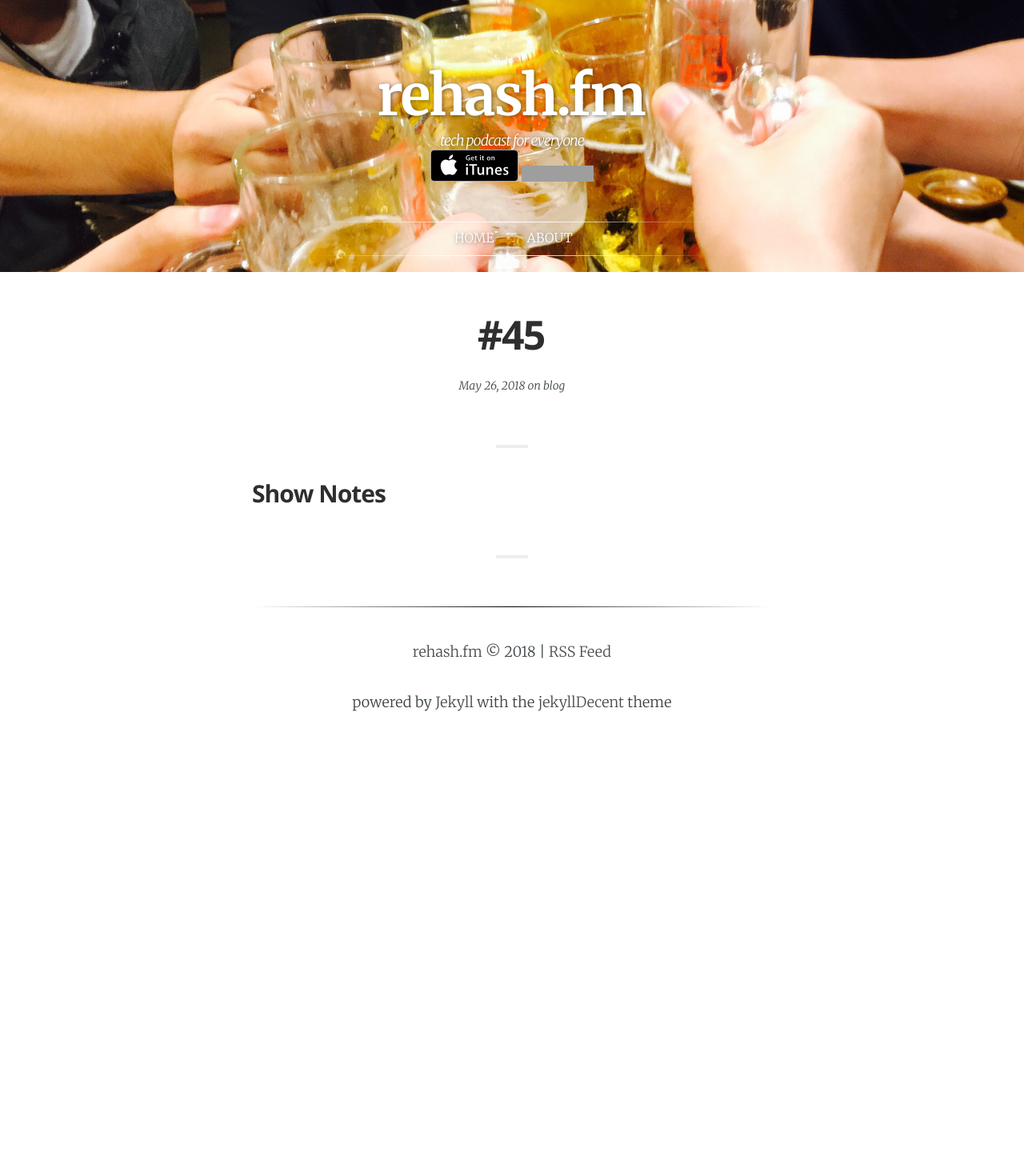
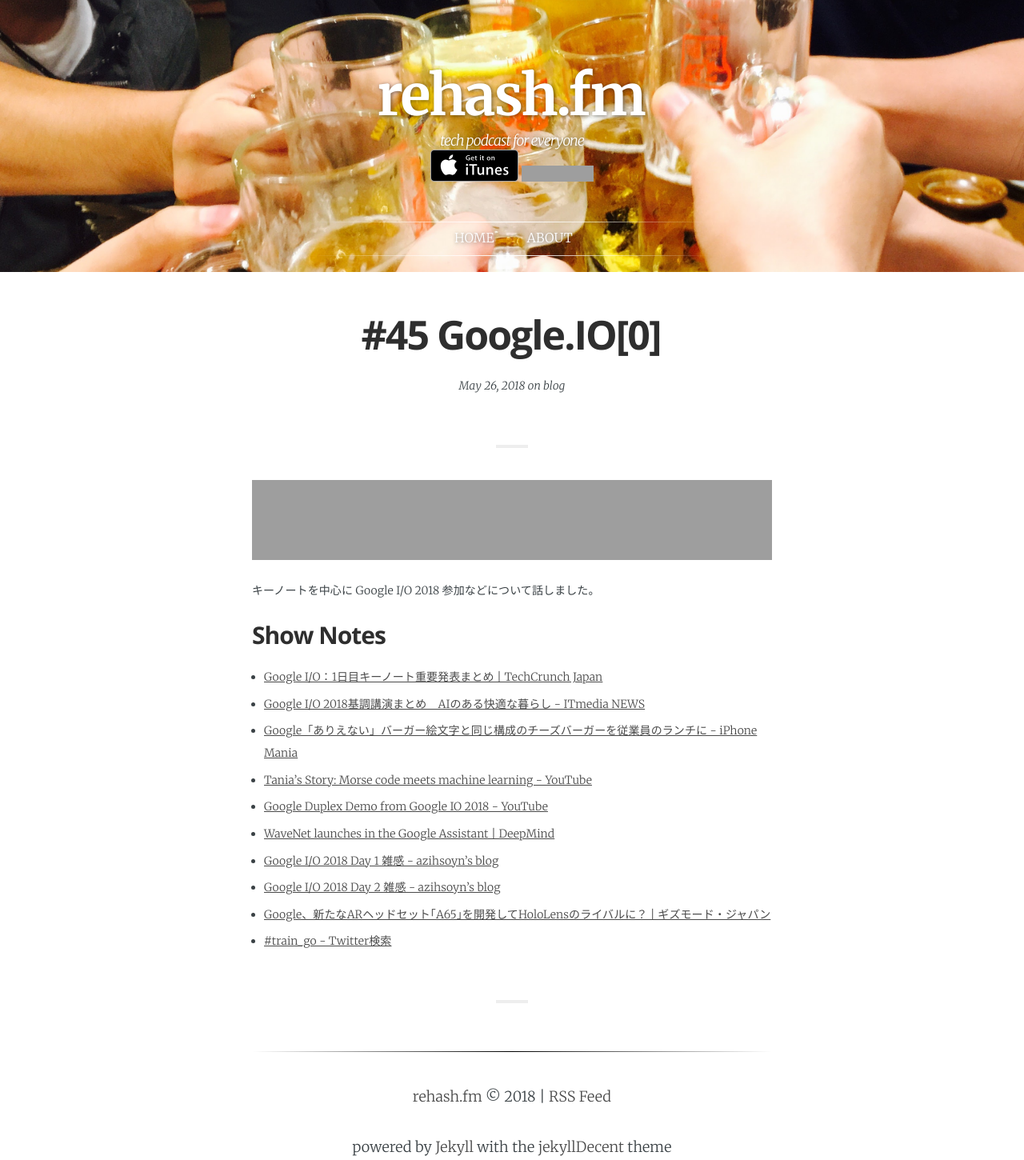
Before and after one commit to rehashfm/rehash.fm, a Jekyll site: the page built from _posts/2018-05-27-45.md, in a window 1280 px wide. Shown: the whole page at 80% size. Built offline with Jekyll 4.4.1, drawn with Linux system fonts in a browser that asks for light colours; some web fonts are replaced; before the commit the page ends 900 px from its top, so only the background shows below that; grey boxes are pictures that could not be loaded.

Commit message:
show_notes 45

```diff
--- a/_posts/2018-05-27-45.md
+++ b/_posts/2018-05-27-45.md
@@ -1,11 +1,23 @@
 ---
 layout:            post
-title:             "#45"
+title:             "#45 Google.IO[0]"
 date:              2018-05-27 07:00:00 +0900
 tags:              blog
 category:          Blog
 author:            smile-0yen,azihsoyn
-excerpt:
+excerpt:           キーノートを中心に Google I/O 2018 参加などについて話しました。
 ---
+<iframe width="100%" height="50" scrolling="no" frameborder="no" src="https://w.soundcloud.com/player/?url=https%3A//api.soundcloud.com/tracks/449609793&amp;auto_play=false&amp;hide_related=false&amp;show_user=true&amp;show_reposts=false&amp;visual=false&amp;show_artwork=false&amp;default_height=75"></iframe>
+キーノートを中心に Google I/O 2018 参加などについて話しました。
 
 ## Show Notes
+- [Google I/O：1日目キーノート重要発表まとめ \| TechCrunch Japan](https://jp.techcrunch.com/2018/05/10/https-techcrunch-com-2018-05-08-8-big-announcements-from-google-i-o-2018/){:target="_blank"}
+- [Google I/O 2018基調講演まとめ　AIのある快適な暮らし \- ITmedia NEWS](http://www.itmedia.co.jp/news/articles/1805/09/news053.html){:target="_blank"}
+- [Google「ありえない」バーガー絵文字と同じ構成のチーズバーガーを従業員のランチに \- iPhone Mania](https://iphone-mania.jp/news-192032/){:target="_blank"}
+- [Tania’s Story: Morse code meets machine learning \- YouTube](https://www.youtube.com/watch?v=Oc_QMQ4QHcw){:target="_blank"}
+- [Google Duplex Demo from Google IO 2018 \- YouTube](https://www.youtube.com/watch?v=bd1mEm2Fy08){:target="_blank"}
+- [WaveNet launches in the Google Assistant \| DeepMind](https://deepmind.com/blog/wavenet-launches-google-assistant/){:target="_blank"}
+- [Google I/O 2018 Day 1 雑感 \- azihsoyn's blog](https://azihsoyn.hatenablog.com/entry/google-io-2018-day1){:target="_blank"}
+- [Google I/O 2018 Day 2 雑感 \- azihsoyn's blog](https://azihsoyn.hatenablog.com/entry/google-io-2018-day2){:target="_blank"}
+- [Google、新たなARヘッドセット｢A65｣を開発してHoloLensのライバルに？ \| ギズモード・ジャパン](https://www.gizmodo.jp/2018/05/google-a65-leak.html){:target="_blank"}
+- [\#train\_go \- Twitter検索](https://twitter.com/search?q=%23train_go&src=tyah){:target="_blank"}
```
